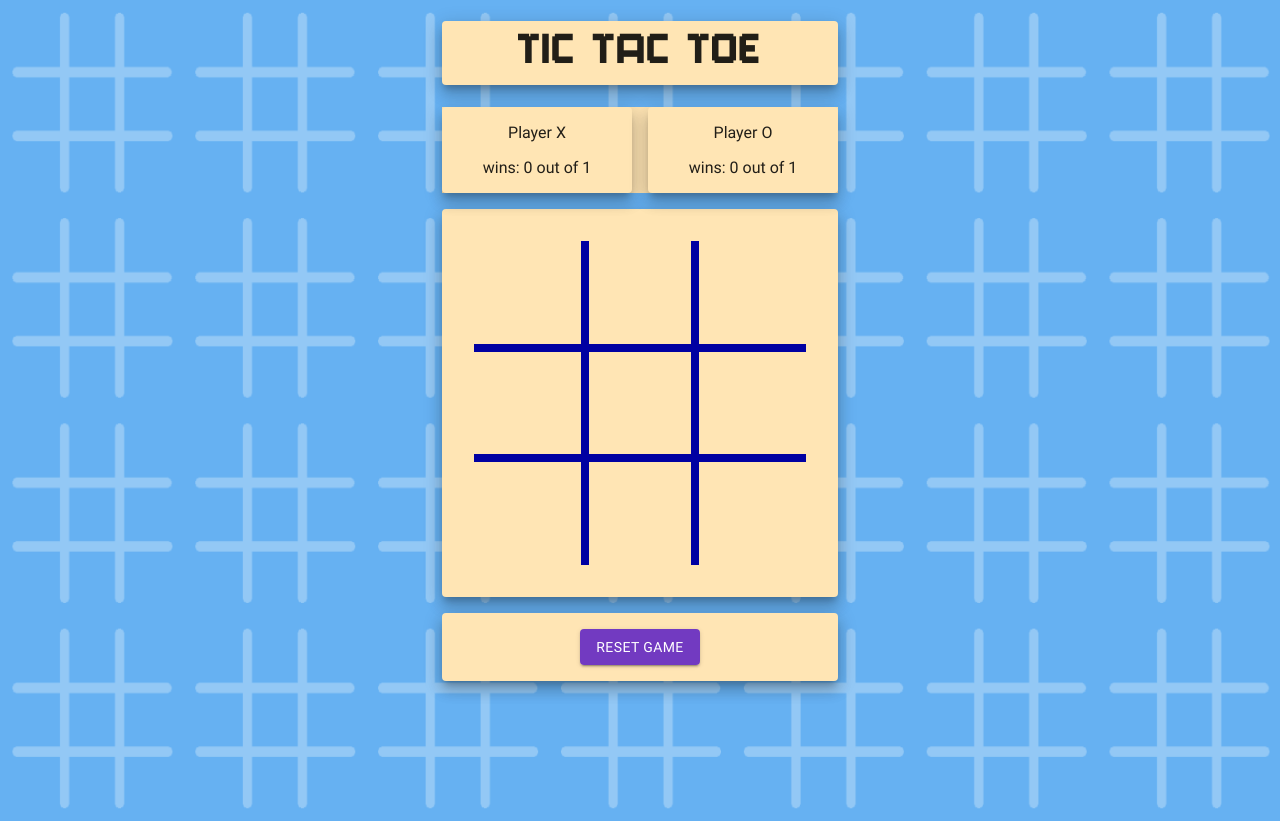
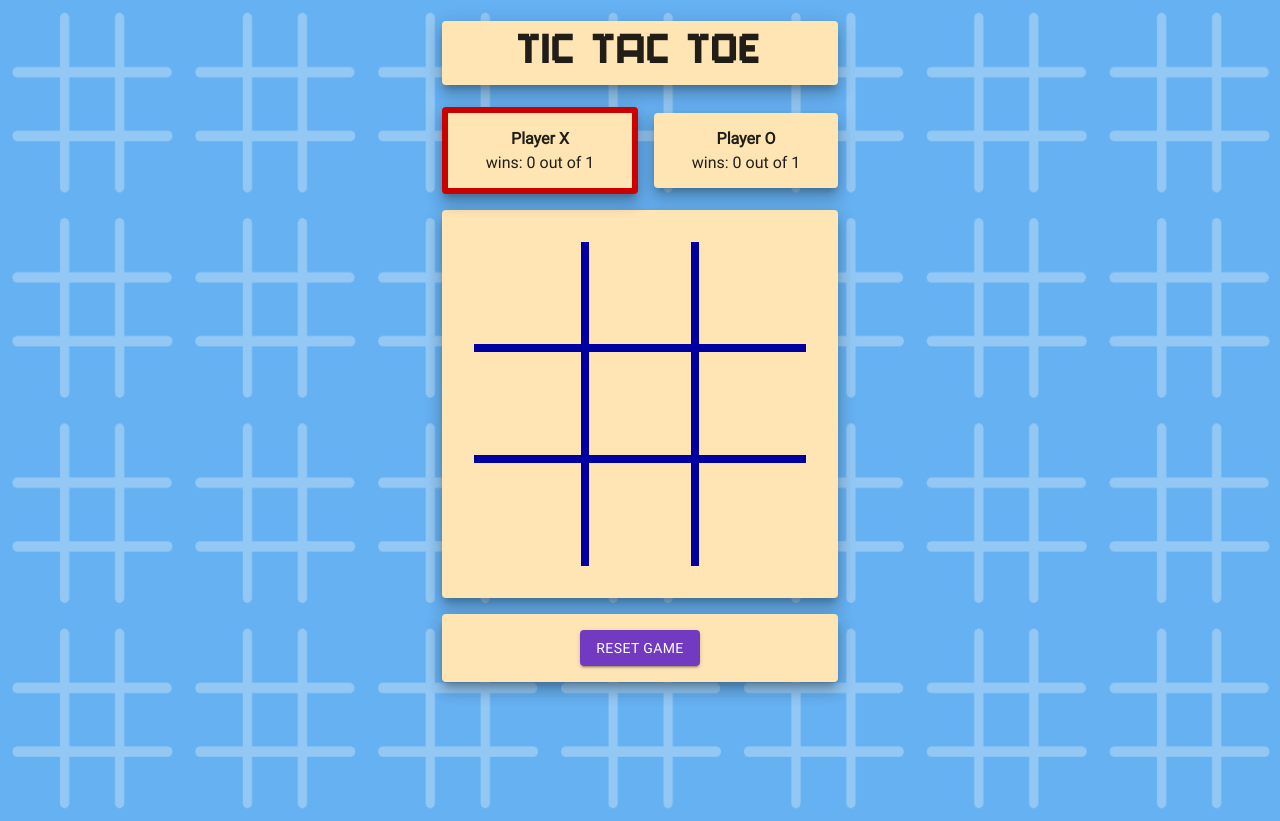
Before and after one commit to rojrun/tic-tac-toe, a React (Create React App) app: page / in a window 1280 px wide. Both pictures are taken after a click on the button "TWO PLAYERS". Built offline with nearby package versions, Linux system fonts and the light colour scheme.

Commit message:
add #all_players

```diff
--- a/src/components/Players.tsx
+++ b/src/components/Players.tsx
@@ -13,7 +13,7 @@ const Players = (
   }: PlayersProps) => {
 
   return (
-    <Stack direction="row" justifyContent="space-between" alignItems="center" spacing={2} sx={{my: 2, textAlign: "center"}}>
+    <Stack id="all_players" direction="row" justifyContent="space-between" alignItems="center" spacing={2} sx={{my: 2, textAlign: "center"}}>
       <Paper elevation={10} id="player_x" className={(currentPlayer.includes("X")) ? "playerBorder" : ""} sx={{px: 2, width: 1}}>
         <p>{playerX}</p>
         <p>wins: {xWins} out of {totalGameCount}</p>
--- a/src/css/App.css
+++ b/src/css/App.css
@@ -14,9 +14,6 @@ body {
 }
 body #root div:first-child div {
   background-color: #ffe5b4;
-}
-body #root div:first-child .css-731n85-MuiStack-root {
-  background-color: #66B1F2;
 }
 body #root div:first-child button {
   background-color: #723AC1;
@@ -70,14 +67,17 @@ body #root div:first-child button {
   margin-top: 0;
 }
 
-.css-731n85-MuiStack-root .playerBorder {
+#all_players {
+  background: none !important;
+}
+#all_players .playerBorder {
   border: 0.4rem solid #cd0000;
 }
-.css-731n85-MuiStack-root p:first-child {
+#all_players p:first-child {
   font-weight: 700;
   margin-bottom: 0.3rem;
 }
-.css-731n85-MuiStack-root p:nth-child(2) {
+#all_players p:nth-child(2) {
   margin-top: 0;
 }
 
--- a/src/sass/_global.scss
+++ b/src/sass/_global.scss
@@ -10,9 +10,6 @@ body {
     & div:first-child {
       & div {
         background-color: variables.$pale-orange;
-      }
-      & .css-731n85-MuiStack-root {
-        background-color: variables.$light-blue;
       }
       & button {
         background-color: variables.$purple;
--- a/src/sass/_players.scss
+++ b/src/sass/_players.scss
@@ -1,6 +1,8 @@
 @use "variables";
 
-.css-731n85-MuiStack-root {
+#all_players {
+  background: none !important;
+
   & .playerBorder {
     border: 0.4rem solid variables.$red;
   }
```
